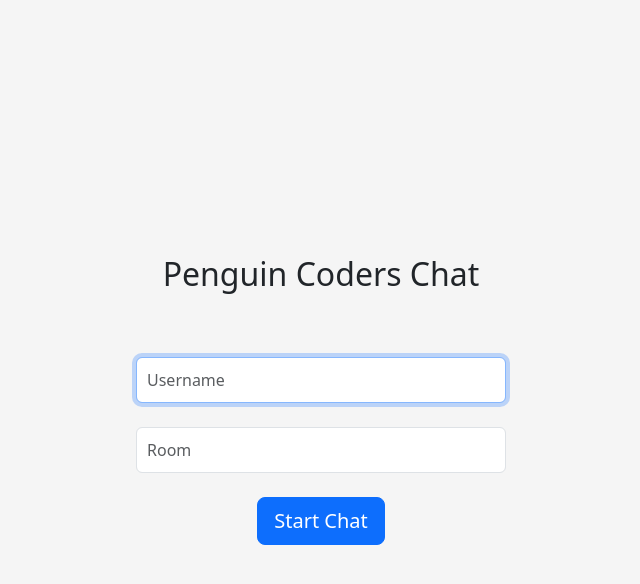
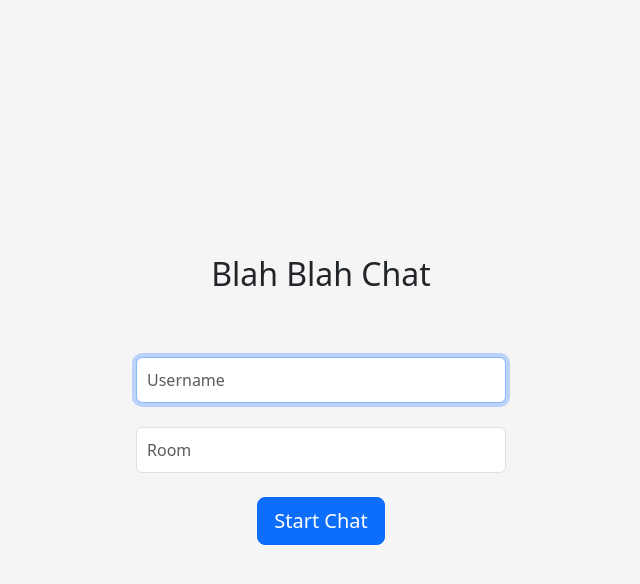
Before and after one commit to Lavanya7294/FWEB_CHAT_APP, a Flask app: page / in a window 1280 px wide. Shown: the top 584 px of the page, without its empty margins (319-959 px from the left). Run offline with Flask 2, Linux system fonts and the light colour scheme; some libraries are stand-ins or nearby versions.

Commit message:
error to be resolved

```diff
--- a/Templates/index.html
+++ b/Templates/index.html
@@ -9,7 +9,7 @@
 
   <body class="text-center">
     <form class="form-signin" action="{{url_for('chat')}}" method="POST">
-      <h1 class="h2 mb-3 font-weight-normal">Penguin Coders Chat</h1>
+      <h1 class="h2 mb-3 font-weight-normal">Blah Blah Chat</h1>
       <br /><br />
       <input
         type="text"
--- a/app.py
+++ b/app.py
@@ -1,7 +1,6 @@
 from flask import Flask, render_template, request, redirect, url_for, session
 from flask_socketio import SocketIO, join_room, leave_room, emit
 from flask_session import Session
-# import gevent_websocket
 
 app = Flask(__name__)
 app.debug = True
```
Also changed, not shown: 1 other file.
